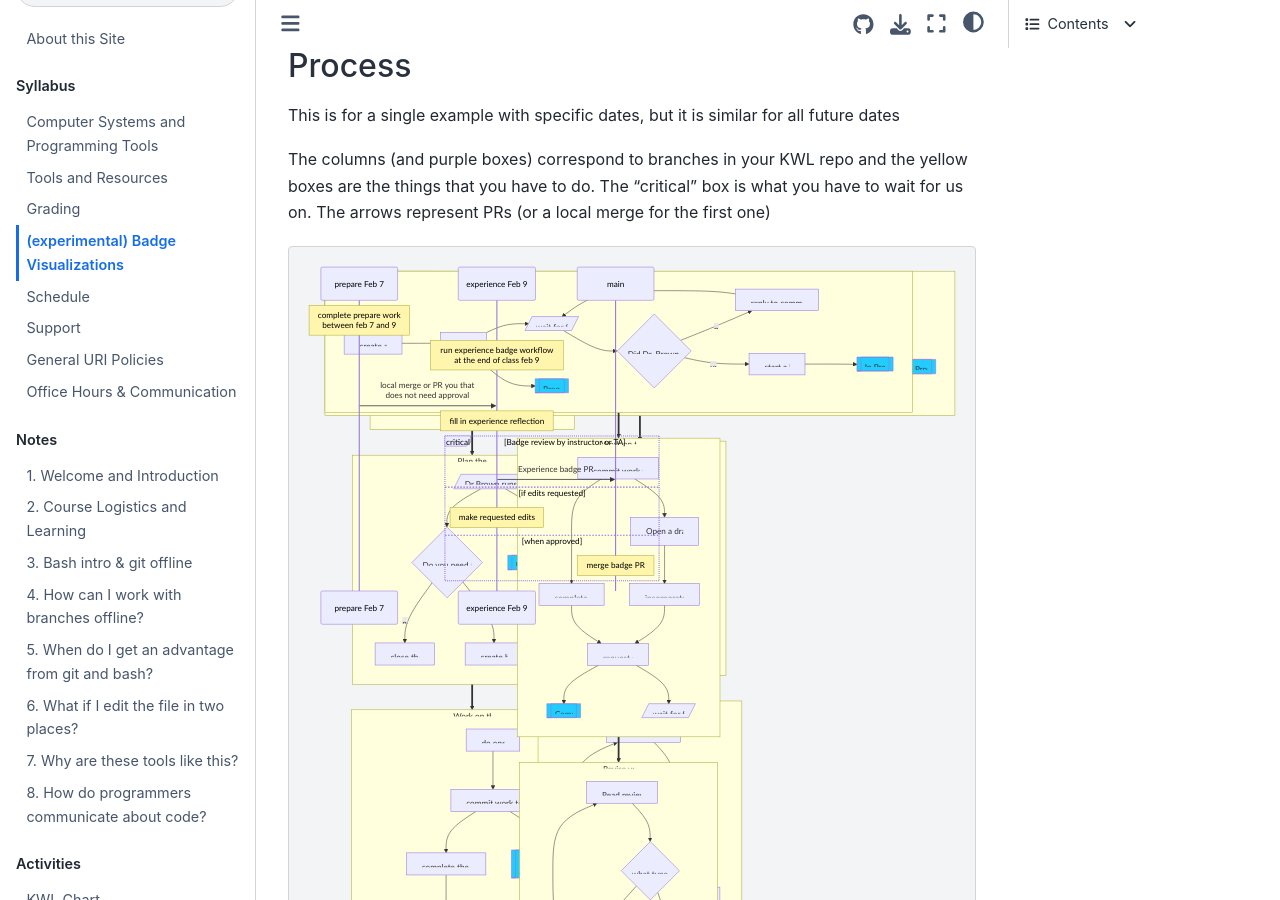
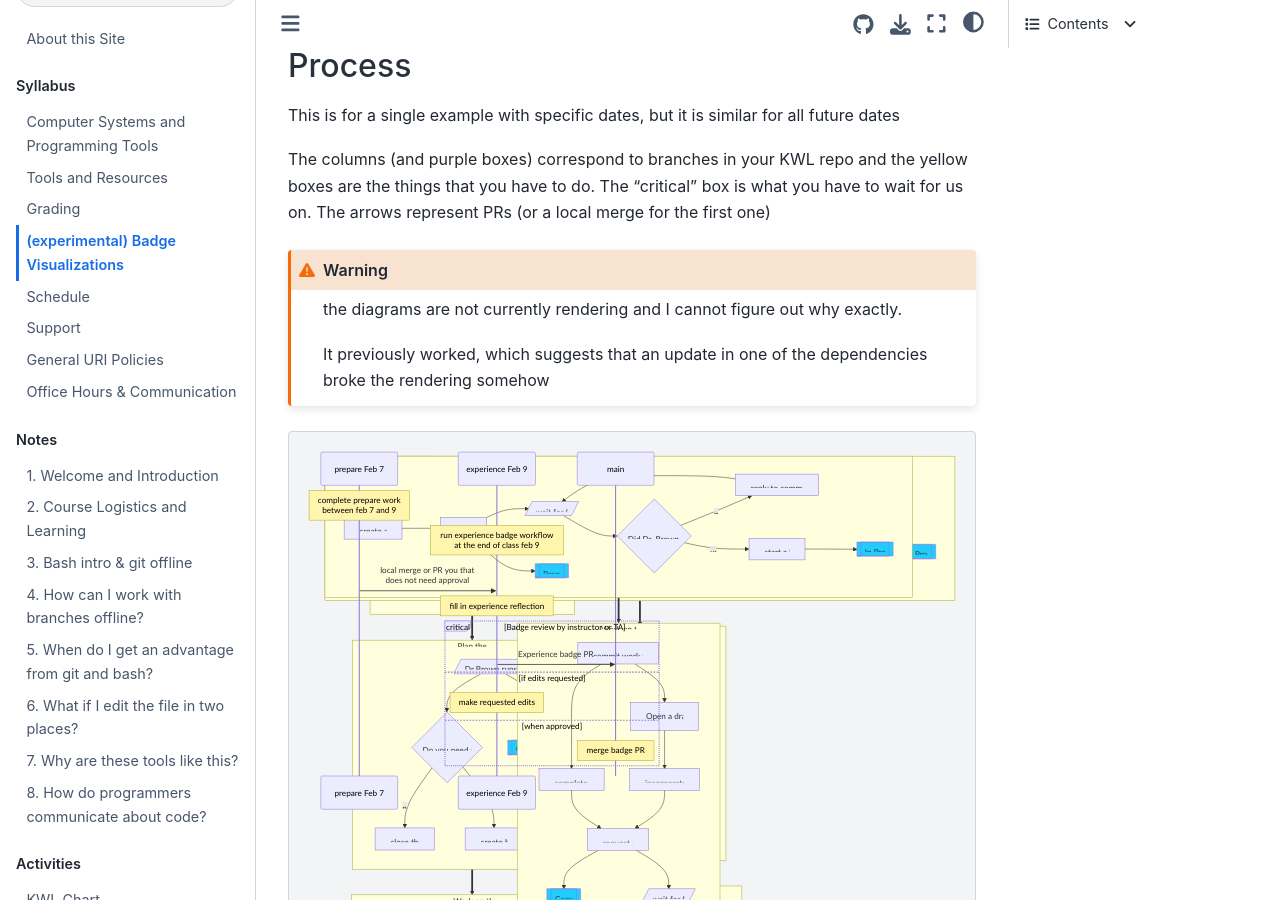
Before and after one commit to introcompsys/spring2023, a Jupyter Book: the page built from syllabus/badges.md, in a window 1280 px wide and 900 px high, scrolled down 1076 px. Built offline with Jupyter Book 1.0.4 settings and Sphinx 7.4.7 and the Sphinx Book theme 1.1.4, drawn with Linux system fonts in a browser that asks for light colours.

Commit message:
note broken diagrams

````diff
--- a/syllabus/badges.md
+++ b/syllabus/badges.md
@@ -178,6 +178,14 @@ Notes:
 This is for a single example with specific dates, but it is similar for all future dates
 
 The columns (and purple boxes) correspond to branches in your KWL repo and the yellow boxes are the things that you have to do. The "critical" box is what you have to wait for us on. The arrows represent PRs (or a local merge for the first one)
+
+```{warning}
+the diagrams are not currently rendering and I cannot figure out why exactly.
+
+It previously worked, which suggests that an update in one of the dependencies broke the rendering somehow
+```
+
+
 
 ```{mermaid}
 sequenceDiagram
````
